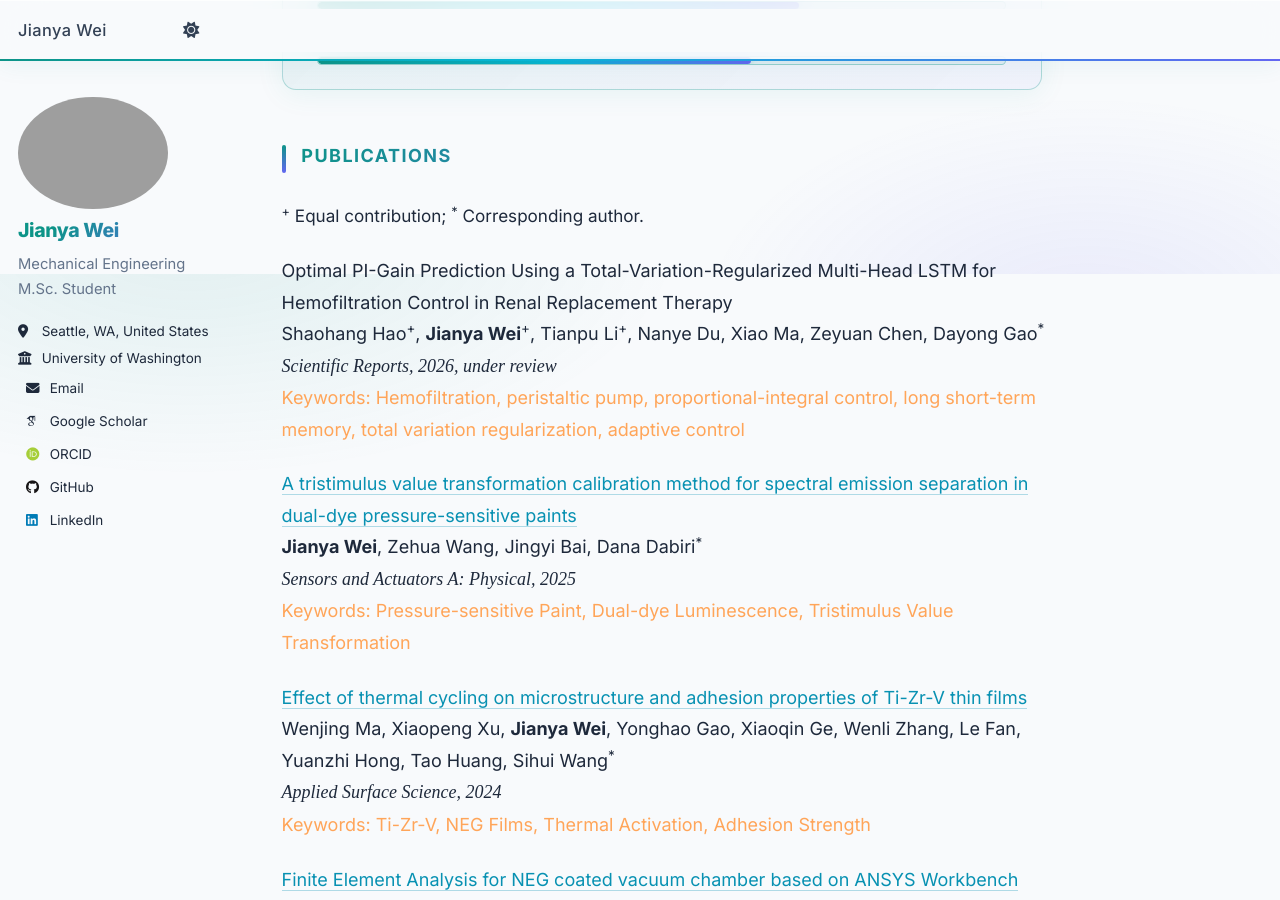
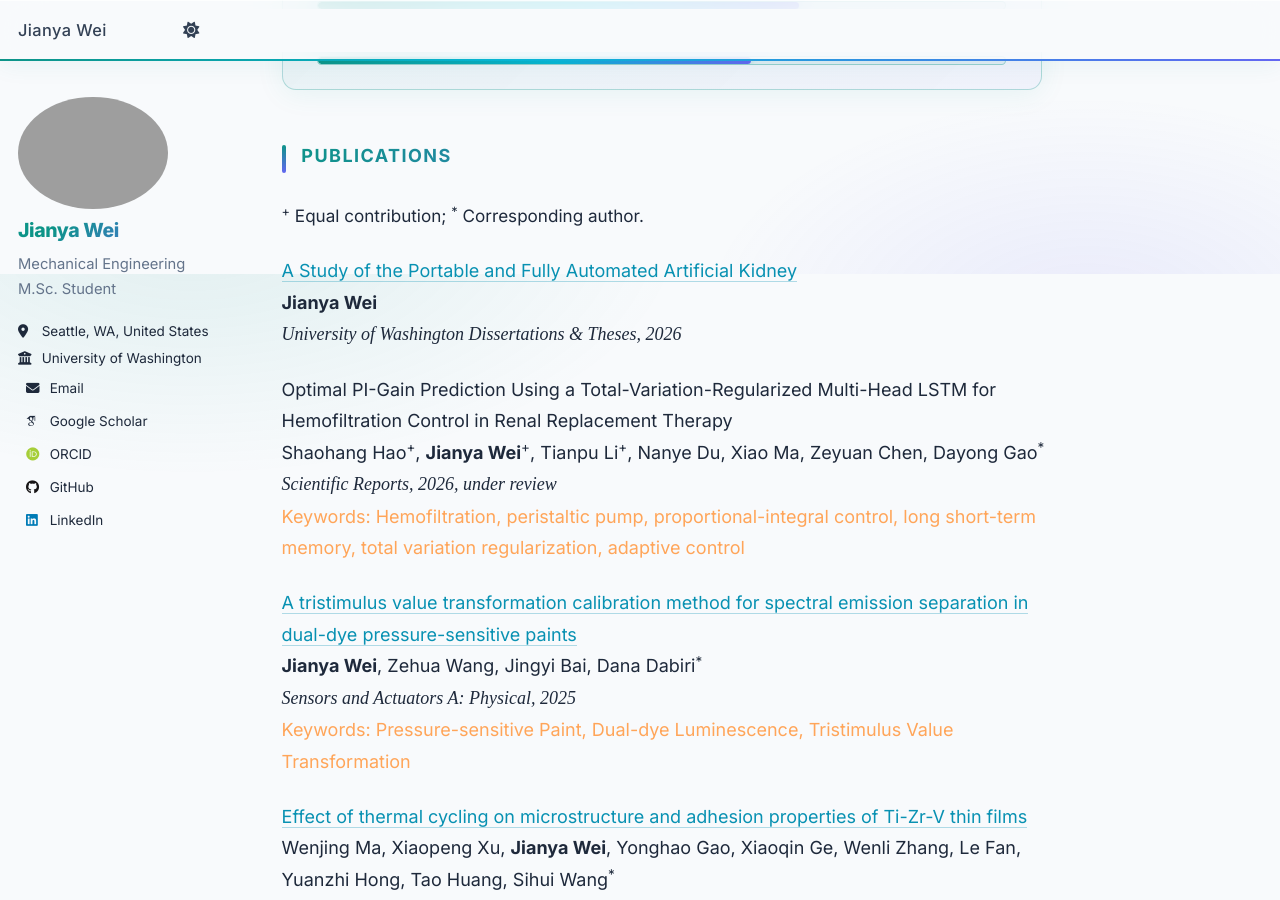
Before and after one commit to jywei02/jywei02.github.io, a Jekyll site: the page built from _pages/about.md, in a window 1280 px wide and 900 px high, scrolled down 626 px. Built offline with Jekyll 4.4.1, drawn with Linux system fonts in a browser that asks for light colours; some web fonts are replaced; comment, search, counter and statistics services are not loaded.

Commit message:
Update about.md with new publication information
Added publication details for Jianya Wei and collaborators.

```diff
--- a/_pages/about.md
+++ b/_pages/about.md
@@ -62,6 +62,12 @@ Publications
 <sup>+</sup> Equal contribution; <sup>*</sup> Corresponding author.
 </span>
 <br>
+
+<span style="color: #40E0D0;">[A Study of the Portable and Fully Automated Artificial Kidney](https://www.proquest.com/docview/3365368336)  </span><br>
+**Jianya Wei**
+<span style="font-family: 'Times New Roman', serif; font-style: italic;">
+University of Washington Dissertations & Theses, 2026
+</span>
 
 Optimal PI-Gain Prediction Using a Total-Variation-Regularized Multi-Head LSTM for Hemofiltration Control in Renal Replacement Therapy<br>
 Shaohang Hao<sup>+</sup>, <strong>Jianya Wei</strong><sup>+</sup>, Tianpu Li<sup>+</sup>, Nanye Du, Xiao Ma, Zeyuan Chen, Dayong Gao<sup>*</sup>
```
